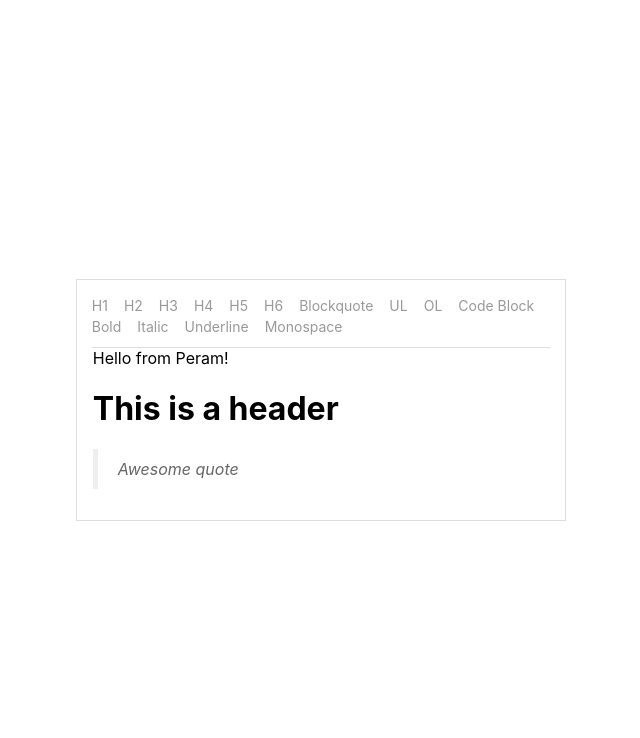
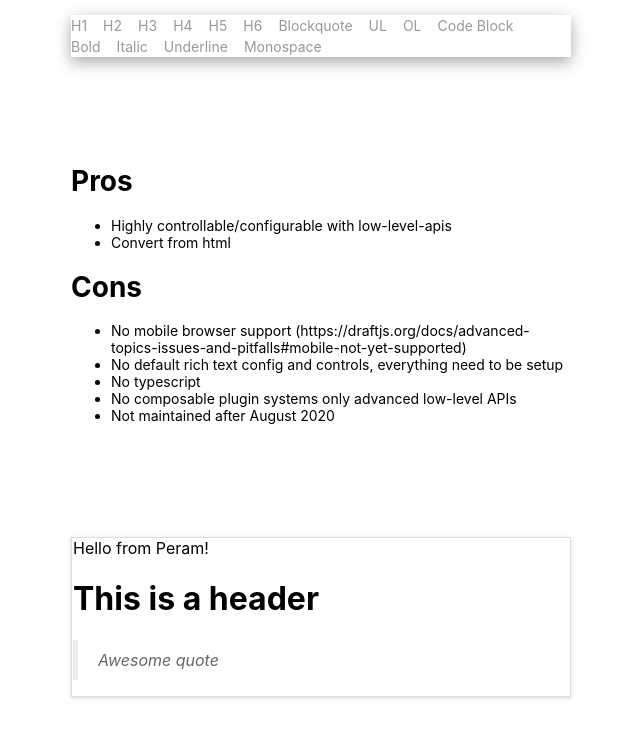
Before and after one commit to p10ns11y/draftjs-editor-app, a React (Create React App) app: page / in a window 1280 px wide. Shown: the top 738 px of the page, without its empty margins (319-959 px from the left). Built offline with nearby package versions, Linux system fonts and the light colour scheme.

Commit message:
Refactor

```diff
--- a/src/App.css
+++ b/src/App.css
@@ -1,6 +1,7 @@
 .App {
   display: grid;
-  place-items: center;
+  /* place-items: center; */
+  justify-content: center;
   min-height: 100vh;
 }
 
@@ -20,13 +21,20 @@
 /* Overrides */
 .RichEditor-root {
   background: #fff;
-  border: 1px solid #ddd;
+  max-width: 500px;
   font-size: 14px;
   padding: 15px;
+  display: grid;
+  align-items: self-start;
+}
+
+.RichEditor-controls-container {
+  box-shadow: rgb(0 0 0 / 35%) 0px 5px 15px;
 }
 
 .RichEditor-editor {
-  border-top: 1px solid #ddd;
+  border: 1px solid #ddd;
+  box-shadow: rgba(0, 0, 0, 0.16) 0px 1px 4px;
   cursor: text;
   font-size: 16px;
   margin-top: 10px;
--- a/src/App.js
+++ b/src/App.js
@@ -1,29 +1,14 @@
+import 'draft-js/dist/Draft.css';
 import * as React from 'react';
+import { Editor, RichUtils, getDefaultKeyBinding } from 'draft-js';
 import './App.css';
-import {
-  Editor,
-  ContentState,
-  EditorState,
-  RichUtils,
-  getDefaultKeyBinding,
-  convertFromHTML,
-} from 'draft-js';
-import 'draft-js/dist/Draft.css';
-
-// Legacy contract data
-const sampleMarkup =
-  '<p>Hello from Peram!</p>\n\n<h1>This is a header</h1>\n\n<blockquote>Awesome quote</blockquote>';
-
-const blocksFromHTML = convertFromHTML(sampleMarkup);
-const initialEditorState = ContentState.createFromBlockArray(
-  blocksFromHTML.contentBlocks,
-  blocksFromHTML.entityMap
-);
+import { useEditor } from './editor-context';
+import BlockStyleControls from './components/block-style-controls';
+import InlineStyleControls from './components/inline-style-controls';
+import RandomContent from './components/random-content';
 
 function RichEditor(props) {
-  const [editorState, setEditorState] = React.useState(() =>
-    EditorState.createWithContent(initialEditorState)
-  );
+  const [editorState, setEditorState] = useEditor();
   const editor = React.useRef(null);
 
   const focus = () => {
@@ -69,6 +54,7 @@ function RichEditor(props) {
 
   return (
     <div className="RichEditor-root">
+      <div className="RichEditor-controls-container">
         <BlockStyleControls
           editorState={editorState}
           onToggle={(blockType) => {
@@ -86,6 +72,8 @@ function RichEditor(props) {
             setEditorState(newState);
           }}
         />
+      </div>
+      <RandomContent />
       <div className={className} onClick={focus}>
         <Editor
           blockStyleFn={getBlockStyle}
@@ -107,7 +95,6 @@ function RichEditor(props) {
 const styleMap = {
   CODE: {
     backgroundColor: 'rgba(0, 0, 0, 0.05)',
-    fontFamily: '"Inconsolata", "Menlo", "Consolas", monospace',
     fontSize: 16,
     padding: 2,
   },
@@ -122,85 +109,6 @@ function getBlockStyle(block) {
   }
 }
 
-function StyleButton({ onToggle, active, label, style }) {
-  let className = 'RichEditor-styleButton';
-  if (active) {
-    className += ' RichEditor-activeButton';
-  }
-
-  return (
-    <span
-      className={className}
-      onMouseDown={(e) => {
-        e.preventDefault();
-        onToggle(style);
-      }}
-    >
-      {label}
-    </span>
-  );
-}
-
-const BLOCK_TYPES = [
-  { label: 'H1', style: 'header-one' },
-  { label: 'H2', style: 'header-two' },
-  { label: 'H3', style: 'header-three' },
-  { label: 'H4', style: 'header-four' },
-  { label: 'H5', style: 'header-five' },
-  { label: 'H6', style: 'header-six' },
-  { label: 'Blockquote', style: 'blockquote' },
-  { label: 'UL', style: 'unordered-list-item' },
-  { label: 'OL', style: 'ordered-list-item' },
-  { label: 'Code Block', style: 'code-block' },
-  // { label: 'Image', style: 'atomic' },
-];
-
-function BlockStyleControls({ editorState, onToggle }) {
-  const selection = editorState.getSelection();
-  const blockType = editorState
-    .getCurrentContent()
-    .getBlockForKey(selection.getStartKey())
-    .getType();
-
-  return (
-    <div className="RichEditor-controls">
-      {BLOCK_TYPES.map((type) => (
-        <StyleButton
-          key={type.label}
-          active={type.style === blockType}
-          label={type.label}
-          onToggle={onToggle}
-          style={type.style}
-        />
-      ))}
-    </div>
-  );
-}
-
-const INLINE_STYLES = [
-  { label: 'Bold', style: 'BOLD' },
-  { label: 'Italic', style: 'ITALIC' },
-  { label: 'Underline', style: 'UNDERLINE' },
-  { label: 'Monospace', style: 'CODE' },
-];
-
-function InlineStyleControls({ editorState, onToggle }) {
-  const currentStyle = editorState.getCurrentInlineStyle();
-  return (
-    <div className="RichEditor-controls">
-      {INLINE_STYLES.map((type) => (
-        <StyleButton
-          key={type.label}
-          active={currentStyle.has(type.style)}
-          label={type.label}
-          onToggle={onToggle}
-          style={type.style}
-        />
-      ))}
-    </div>
-  );
-}
-
 function App() {
   return (
     <div className="App">
--- /dev/null
+++ b/src/components/block-style-controls.js
@@ -0,0 +1,37 @@
+import StyleButton from './style-button';
+
+const BLOCK_TYPES = [
+  { label: 'H1', style: 'header-one' },
+  { label: 'H2', style: 'header-two' },
+  { label: 'H3', style: 'header-three' },
+  { label: 'H4', style: 'header-four' },
+  { label: 'H5', style: 'header-five' },
+  { label: 'H6', style: 'header-six' },
+  { label: 'Blockquote', style: 'blockquote' },
+  { label: 'UL', style: 'unordered-list-item' },
+  { label: 'OL', style: 'ordered-list-item' },
+  { label: 'Code Block', style: 'code-block' },
+  // { label: 'Image', style: 'atomic' },
+];
+
+export default function BlockStyleControls({ editorState, onToggle }) {
+  const selection = editorState.getSelection();
+  const blockType = editorState
+    .getCurrentContent()
+    .getBlockForKey(selection.getStartKey())
+    .getType();
+
+  return (
+    <div className="RichEditor-controls">
+      {BLOCK_TYPES.map((type) => (
+        <StyleButton
+          key={type.label}
+          active={type.style === blockType}
+          label={type.label}
+          onToggle={onToggle}
+          style={type.style}
+        />
+      ))}
+    </div>
+  );
+}
--- /dev/null
+++ b/src/components/inline-style-controls.js
@@ -0,0 +1,25 @@
+import StyleButton from './style-button';
+
+const INLINE_STYLES = [
+  { label: 'Bold', style: 'BOLD' },
+  { label: 'Italic', style: 'ITALIC' },
+  { label: 'Underline', style: 'UNDERLINE' },
+  { label: 'Monospace', style: 'CODE' },
+];
+
+export default function InlineStyleControls({ editorState, onToggle }) {
+  const currentStyle = editorState.getCurrentInlineStyle();
+  return (
+    <div className="RichEditor-controls">
+      {INLINE_STYLES.map((type) => (
+        <StyleButton
+          key={type.label}
+          active={currentStyle.has(type.style)}
+          label={type.label}
+          onToggle={onToggle}
+          style={type.style}
+        />
+      ))}
+    </div>
+  );
+}
--- /dev/null
+++ b/src/components/random-content.js
@@ -0,0 +1,24 @@
+export default function RandomContent(params) {
+  return (
+    <div>
+      <h1>Pros</h1>
+      <ul>
+        <li>Highly controllable/configurable with low-level-apis</li>
+        <li>Convert from html</li>
+      </ul>
+      <h1>Cons</h1>
+      <ul>
+        <li>
+          No mobile browser support
+          (https://draftjs.org/docs/advanced-topics-issues-and-pitfalls#mobile-not-yet-supported)
+        </li>
+        <li>
+          No default rich text config and controls, everything need to be setup
+        </li>
+        <li>No typescript</li>
+        <li>No composable plugin systems only advanced low-level APIs</li>
+        <li>Not maintained after August 2020</li>
+      </ul>
+    </div>
+  );
+}
--- /dev/null
+++ b/src/components/style-button.js
@@ -0,0 +1,18 @@
+export default function StyleButton({ onToggle, active, label, style }) {
+  let className = 'RichEditor-styleButton';
+  if (active) {
+    className += ' RichEditor-activeButton';
+  }
+
+  return (
+    <span
+      className={className}
+      onMouseDown={(e) => {
+        e.preventDefault();
+        onToggle(style);
+      }}
+    >
+      {label}
+    </span>
+  );
+}
--- /dev/null
+++ b/src/editor-context.js
@@ -0,0 +1,36 @@
+import * as React from 'react';
+import { ContentState, EditorState, convertFromHTML } from 'draft-js';
+
+const EditorContext = React.createContext();
+
+// Legacy contract data
+const sampleMarkup =
+  '<p>Hello from Peram!</p>\n\n<h1>This is a header</h1>\n\n<blockquote>Awesome quote</blockquote>';
+
+const blocksFromHTML = convertFromHTML(sampleMarkup);
+const initialEditorState = ContentState.createFromBlockArray(
+  blocksFromHTML.contentBlocks,
+  blocksFromHTML.entityMap
+);
+
+export function EditorProvider({ children }) {
+  const [editorState, setEditorState] = React.useState(() =>
+    EditorState.createWithContent(initialEditorState)
+  );
+
+  return (
+    <EditorContext.Provider value={[editorState, setEditorState]}>
+      {children}
+    </EditorContext.Provider>
+  );
+}
+
+export function useEditor() {
+  const editorContextValue = React.useContext(EditorContext);
+
+  if (editorContextValue === undefined) {
+    throw new Error(`useEditor must be used within a EditorProvider`);
+  }
+
+  return editorContextValue;
+}
--- a/src/index.js
+++ b/src/index.js
@@ -3,10 +3,13 @@ import ReactDOM from 'react-dom';
 import './index.css';
 import App from './App';
 import reportWebVitals from './reportWebVitals';
+import { EditorProvider } from './editor-context';
 
 ReactDOM.render(
   <React.StrictMode>
-    <App />
+    <EditorProvider>
+      <App />
+    </EditorProvider>
   </React.StrictMode>,
   document.getElementById('root')
 );
```
Lines whose indentation alone changed are shown as unchanged.
